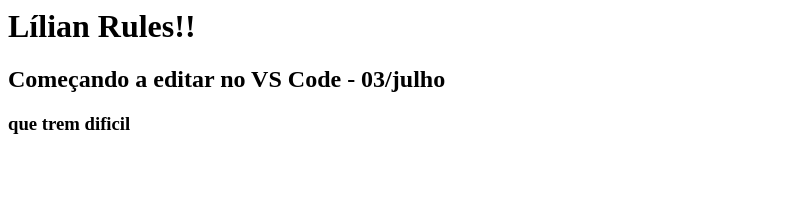
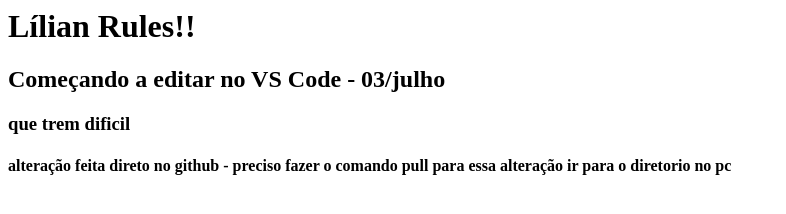
Before and after one commit to Liliandf/gama-no-github, a plain HTML site: page index.html in a window 1280 px wide. Shown: the whole page, without its empty margins (0-786 px from the left). Drawn offline with Linux system fonts and the light colour scheme.

Commit message:
ATUALIZACAO DO INDEX.HTML DIRETAMENTE NO GITHUB

```diff
--- a/index.html
+++ b/index.html
@@ -3,5 +3,6 @@
         <h1> Lílian Rules!!</h1>
         <h2>Começando a editar no VS Code - 03/julho</h2>
         <h3>que trem dificil</h3>
+        <h4>alteração feita direto no github - preciso fazer o comando pull para essa alteração ir para o diretorio no pc </h4>
     </body>
 </html>
```
